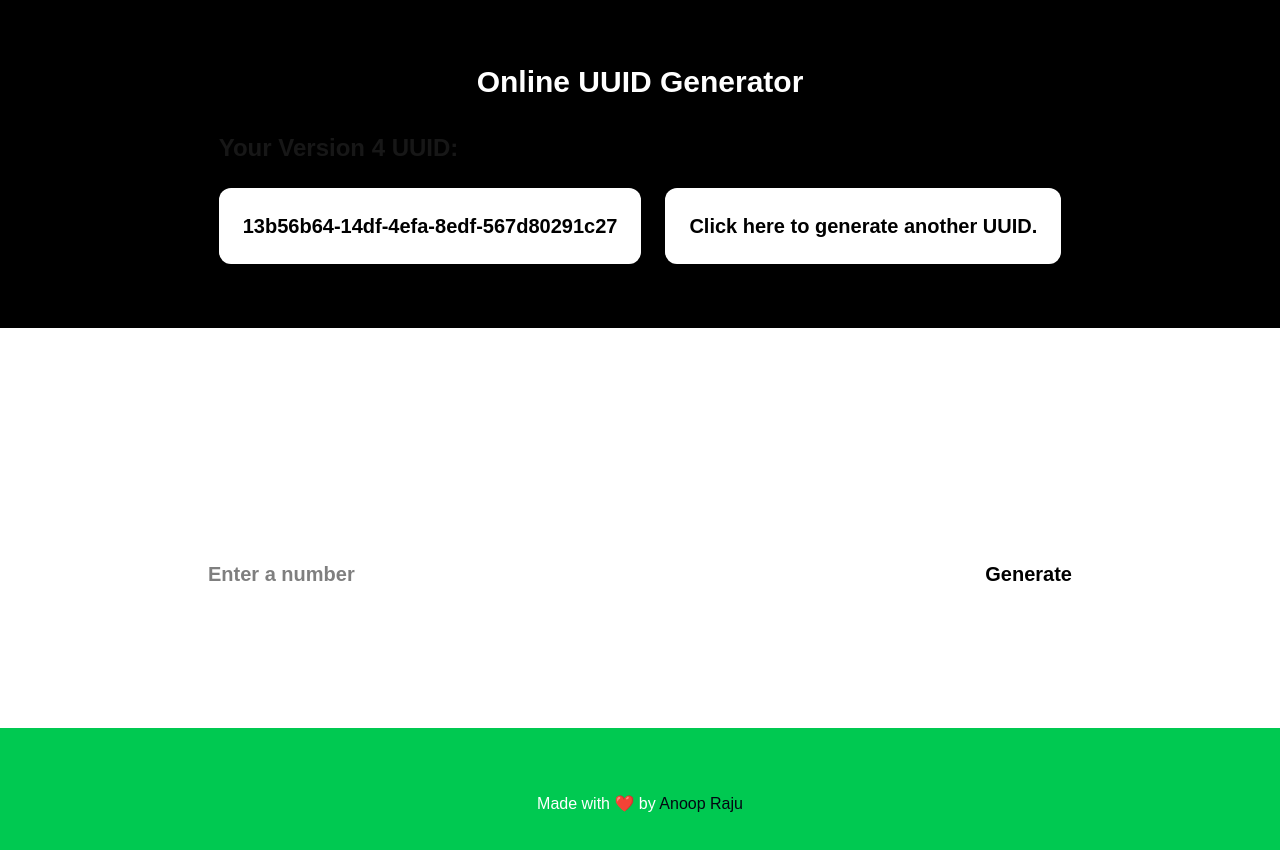
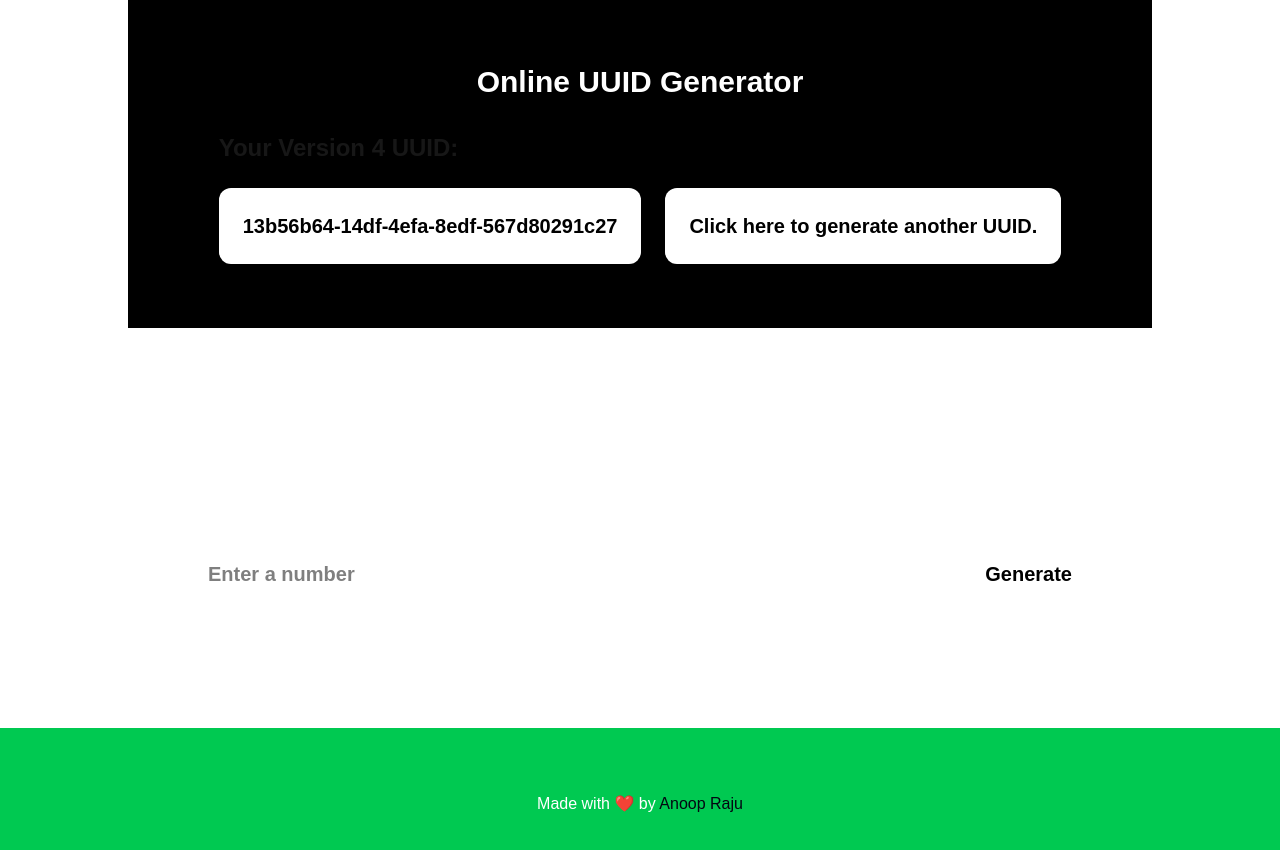
Before and after one commit to anoopraju31/next-uuid-generator, a Next.js app: page / in a window 1280 px wide. Shown: the top 850 px of the page. Built offline with nearby package versions, Linux system fonts and the light colour scheme.

Commit message:
CHORE: style change

```diff
--- a/components/home/GenerateSingleUUID/index.tsx
+++ b/components/home/GenerateSingleUUID/index.tsx
@@ -35,7 +35,7 @@ const GenerateSingleUUID: FC = () => {
   };
 
   return (
-    <section className="xl:xp-16 flex w-full flex-col items-center gap-8 bg-black px-4 py-16 sm:px-6 md:px-8 lg:px-12">
+    <section className="xl:xp-16 mx-auto flex w-full max-w-5xl flex-col items-center gap-8 bg-black px-4 py-16 sm:px-6 md:px-8">
       <div className="item-center flex w-full justify-center">
         <h1 className="text-center text-3xl font-bold text-white"> Online UUID Generator </h1>
       </div>
```
